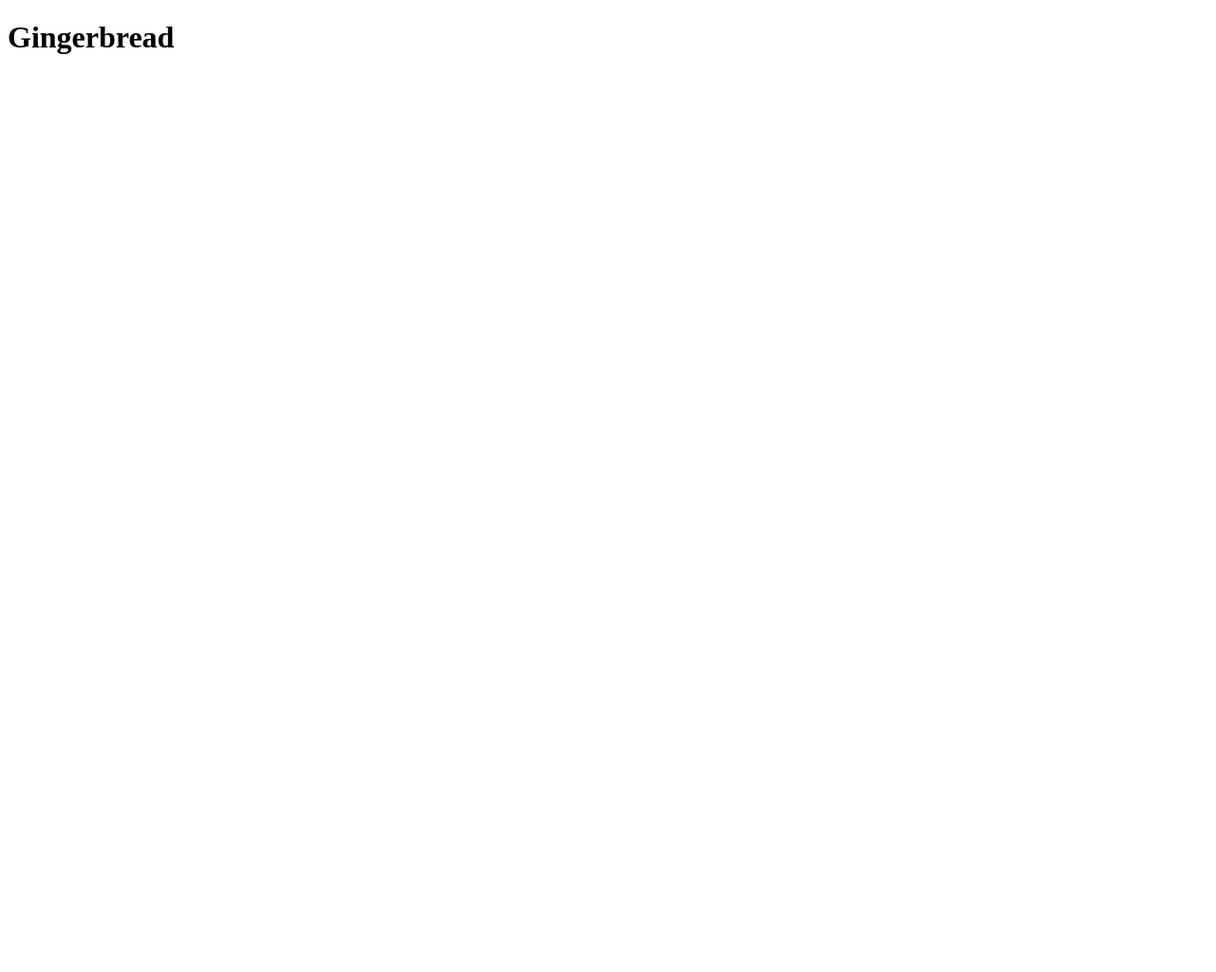
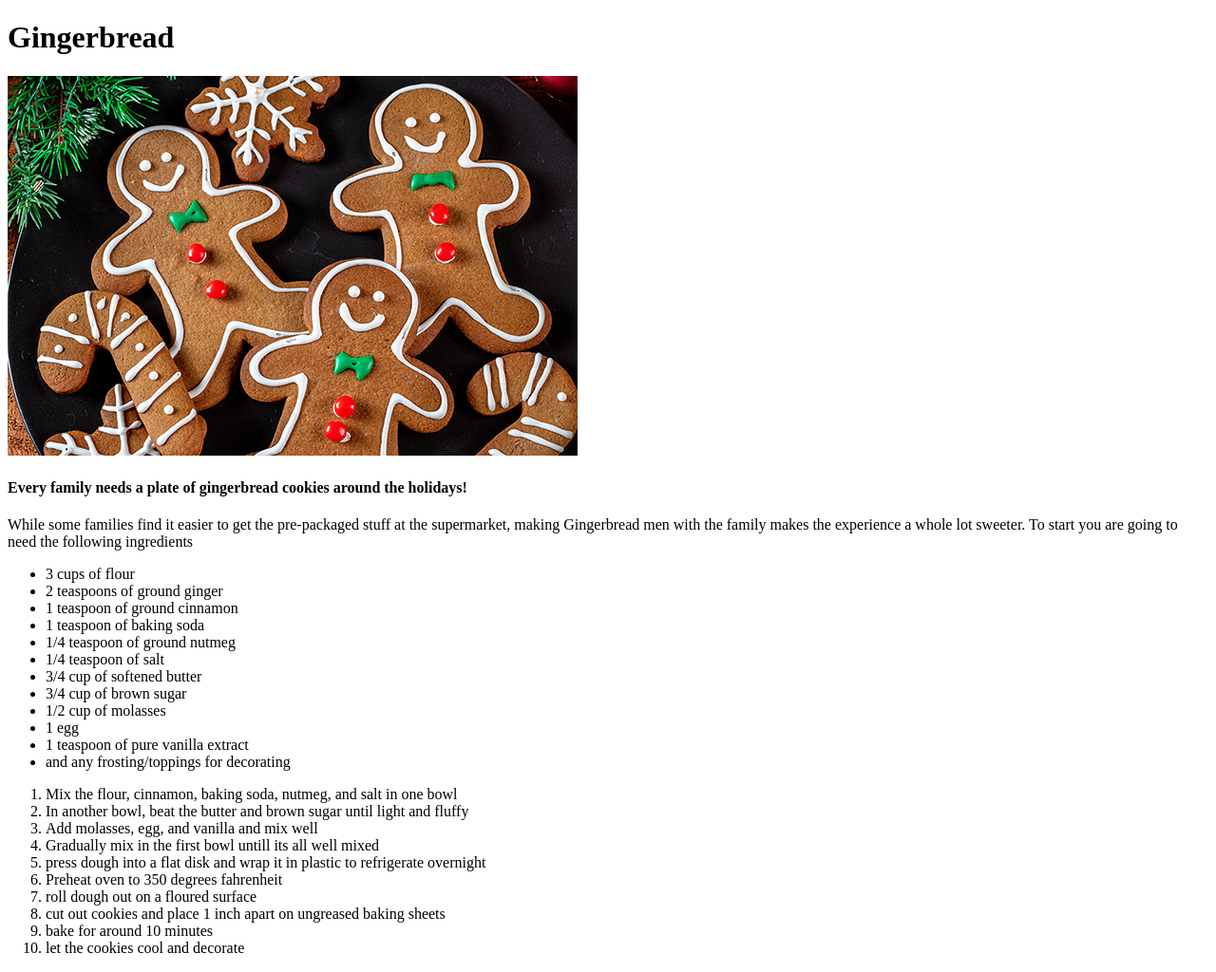
Before and after one commit to HarrisonDixon/odin-recipies, a plain HTML site: page recipies/gingerbread.html in a window 1280 px wide. Shown: the whole page at 95% size. Before the commit the page ends 800 px from the top, so only its background shows below. Drawn offline with Linux system fonts and the light colour scheme.

Commit message:
adding information to gingerbread page, adding image directory

```diff
--- a/recipies/gingerbread.html
+++ b/recipies/gingerbread.html
@@ -1,9 +1,46 @@
 <!DOCTYPE html>
-<html>
+<html lang = "eng">
     <head>
         <title>Gingerbread</title>
+        <meta charset = "meta-8">
     </head>
     <body>
         <h1>Gingerbread</h1>
+        <img src="../images/ginger.jpg" alt="a plate of gingerbread cookies">
+        <h4>Every family needs a plate of gingerbread cookies around the holidays!</h4>
+
+        <p>
+            While some families find it easier to get the pre-packaged stuff at the supermarket,
+            making Gingerbread men with the family makes the experience a whole lot sweeter.
+             To start you are going to need the following ingredients
+        </p>
+
+        <ul>
+            <li>3 cups of flour</li>
+            <li>2 teaspoons of ground ginger</li>
+            <li>1 teaspoon of ground cinnamon</li>
+            <li>1 teaspoon of baking soda</li>
+            <li>1/4 teaspoon of ground nutmeg</li>
+            <li>1/4 teaspoon of salt</li>
+            <li>3/4 cup of softened butter</li>
+            <li>3/4 cup of brown sugar</li>
+            <li>1/2 cup of molasses</li>
+            <li>1 egg</li>
+            <li>1 teaspoon of pure vanilla extract</li>
+            <li>and any frosting/toppings for decorating</li>
+        </ul>
+
+        <ol>
+            <li>Mix the flour, cinnamon, baking soda, nutmeg, and salt in one bowl</li>
+            <li>In another bowl, beat the butter and brown sugar until light and fluffy</li>
+            <li>Add molasses, egg, and vanilla and mix well</li>
+            <li>Gradually mix in the first bowl untill its all well mixed</li>
+            <li>press dough into a flat disk and wrap it in plastic to refrigerate overnight</li>
+            <li>Preheat oven to 350 degrees fahrenheit</li>
+            <li>roll dough out on a floured surface</li>
+            <li>cut out cookies and place 1 inch apart on ungreased baking sheets</li>
+            <li>bake for around 10 minutes</li>
+            <li>let the cookies cool and decorate</li>
+        </ol>
     </body>
 </html>
```
Also changed, not shown: index.html (+3 -1 lines), images/ginger.jpg (added).
